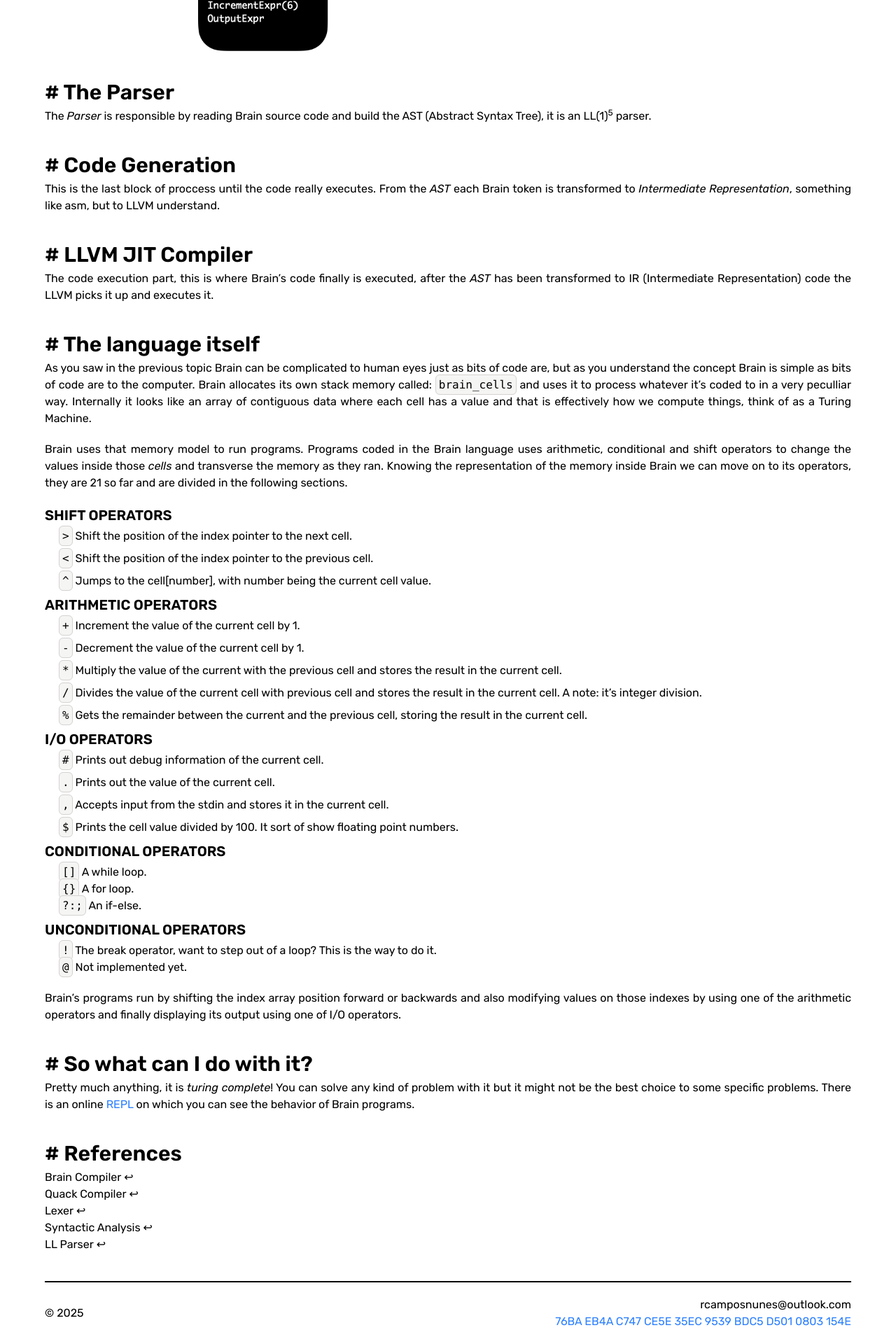
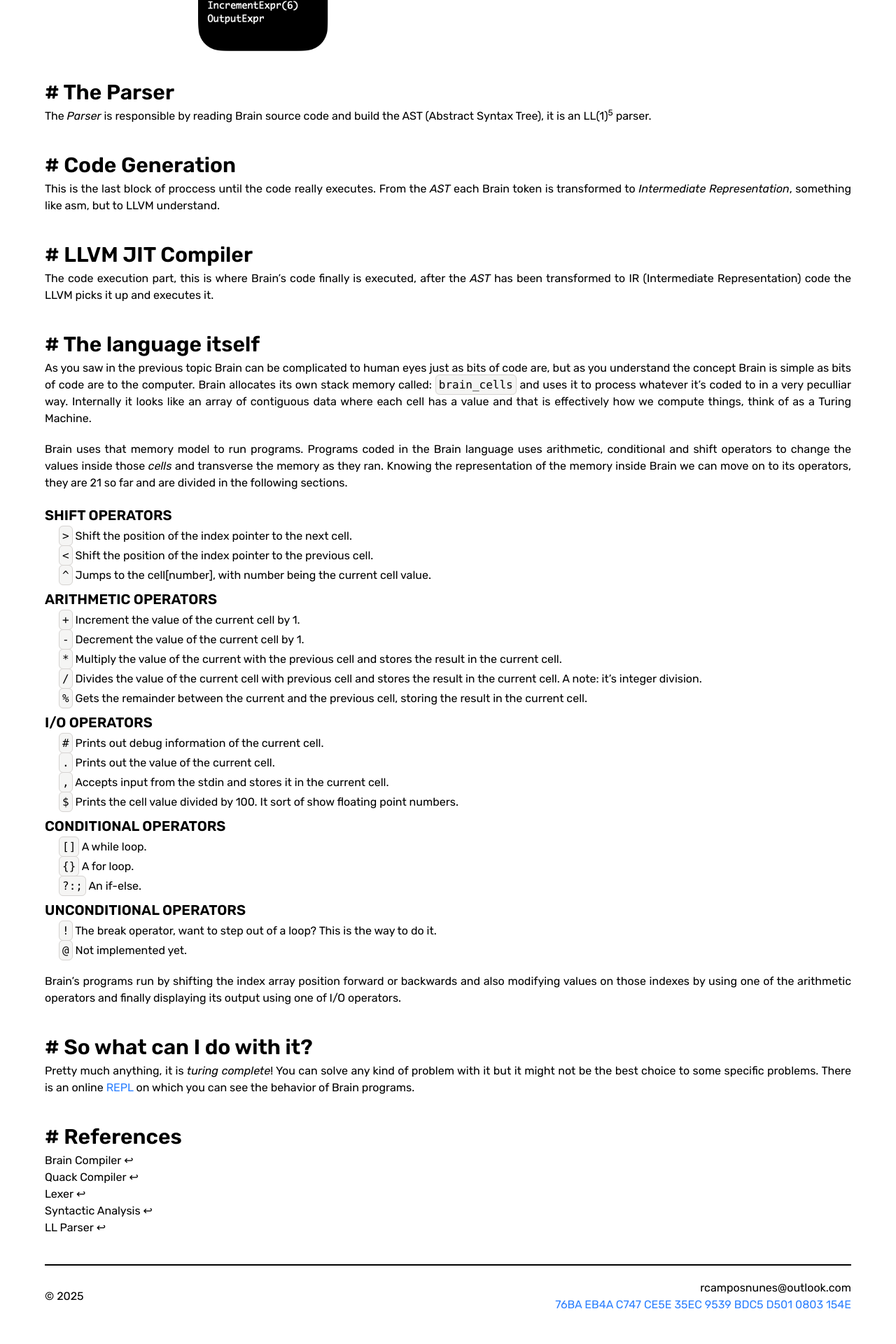
Before and after one commit to rafaelcn/rafaelcn.github.io, a Jekyll site: the page built from _posts/2016-08-19-brain.md, in a window 1280 px wide. Shown: the part 1455-3375 px from the top of the page at 70% size. Built offline with Jekyll 4.4.1, drawn with Linux system fonts in a browser that asks for light colours; nearby versions of some CDN libraries; some web fonts are replaced; after the commit the page ends 3351 px from its top, so only the background shows below that.

Commit message:
Add space-y to some lists
Signed-off-by: Rafael Campos Nunes <rcamposnunes@outlook.com>

```diff
--- a/_posts/2016-08-19-brain.md
+++ b/_posts/2016-08-19-brain.md
@@ -48,7 +48,7 @@ Brain uses that memory model to run programs. Programs coded in the Brain langua
 * `>` Shift the position of the index pointer to the next cell.
 * `<` Shift the position of the index pointer to the previous cell.
 * `^` Jumps to the cell[number], with number being the current cell value.
-{: .ml-5 .space-y-2}
+{: .ml-5 .space-y-1}
 
 ### Arithmetic operators
 {: .uppercase}
@@ -58,7 +58,7 @@ Brain uses that memory model to run programs. Programs coded in the Brain langua
 * `*` Multiply the value of the current with the previous cell and stores the result in the current cell.
 * `/` Divides the value of the current cell with previous cell and stores the result in the current cell. A note: it's integer division.
 * `%` Gets the remainder between the current and the previous cell, storing the result in the current cell.
-{: .ml-5 .space-y-2}
+{: .ml-5 .space-y-1}
 
 ### I/O operators
 {: .uppercase}
@@ -67,7 +67,7 @@ Brain uses that memory model to run programs. Programs coded in the Brain langua
 * `.` Prints out the value of the current cell.
 * `,` Accepts input from the stdin and stores it in the current cell.
 * `$` Prints the cell value divided by 100. It sort of show floating point numbers.
-{: .ml-5 .space-y-2}
+{: .ml-5 .space-y-1}
 
 ### Conditional operators
 {: .uppercase}
@@ -75,14 +75,14 @@ Brain uses that memory model to run programs. Programs coded in the Brain langua
 * `[]` A while loop.
 * `{}` A for loop.
 * `?:;` An if-else.
-{: .ml-5}
+{: .ml-5 .space-y-1}
 
 ### Unconditional operators
 {: .uppercase}
 
 * `!` The break operator, want to step out of a loop? This is the way to do it.
 * `@` Not implemented yet.
-{: .ml-5}
+{: .ml-5 .space-y-1}
 
 Brain's programs run by shifting the index array position forward or backwards and also modifying values on those indexes by using one of the arithmetic operators and finally displaying its output using one of I/O operators.
 {: .mt-5}
```
